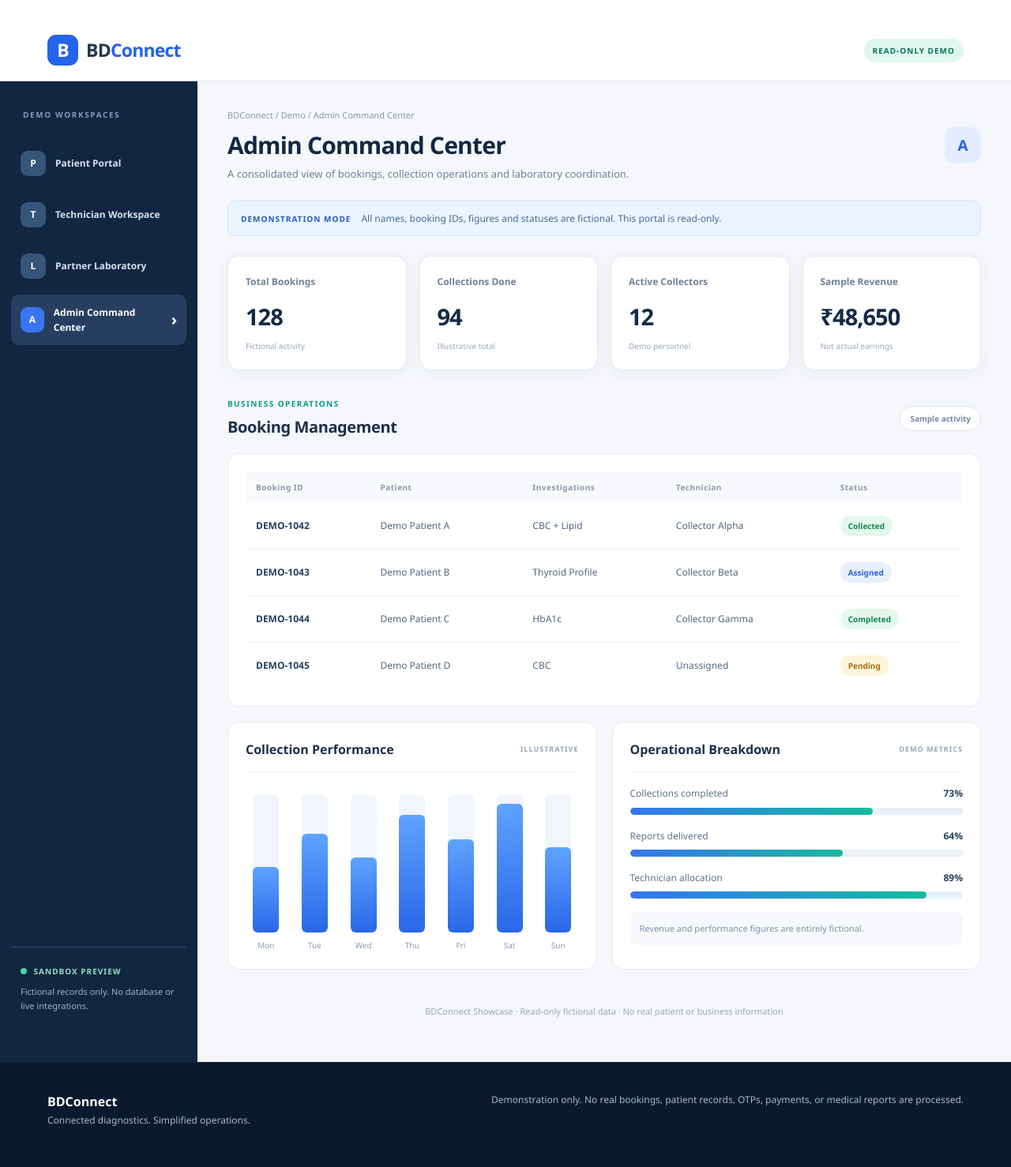
After one commit to mahan143-coder/BDConnect-Deploy, a Flask app: page /demo in a window 1280 px wide. The commit adds this page. Shown: the whole page at 79% size. Run offline with Flask 3, Linux system fonts and the light colour scheme.

Commit message:
Add four fictional-data BDConnect demo dashboards

```diff
--- a/app.py
+++ b/app.py
@@ -91,6 +91,10 @@ def preview(section):
 def health():
     return {"status": "ok", "mode": "read-only-showcase"}
 
+
+# BDConnect fictional-data portal previews
+from demo_portals import demo_bp
+app.register_blueprint(demo_bp)
 if __name__ == "__main__":
     app.run(
         host="127.0.0.1",
--- /dev/null
+++ b/static/demo_portal.css
@@ -0,0 +1,85 @@
+.dp-layout{display:grid;grid-template-columns:250px minmax(0,1fr);background:#f5f7fb;min-height:calc(100vh - 76px);font-family:"Segoe UI",Arial,sans-serif;color:#1e3049}
+.dp-layout *{box-sizing:border-box}
+.dp-sidebar{background:#112641;color:#d6e1f0;padding:30px 14px;display:flex;flex-direction:column;gap:7px}
+.dp-sidebar-title{font-size:10px;font-weight:800;letter-spacing:1.6px;color:#849bb9;padding:4px 15px 18px}
+.dp-nav-link{display:flex;align-items:center;gap:12px;padding:13px 12px;border-radius:10px;color:#d6e1f0;font-size:12px;font-weight:650;text-decoration:none}
+.dp-nav-link:hover,.dp-nav-link.selected{background:#263f61;color:#fff}
+.dp-nav-icon{display:grid;place-items:center;width:32px;height:32px;border-radius:9px;background:#355579;color:#fff;font-weight:800}
+.dp-nav-link.selected .dp-nav-icon{background:#3975ef}
+.dp-nav-arrow{margin-left:auto;font-size:20px}
+.dp-sidebar-bottom{margin-top:auto;border-top:1px solid #35506c;padding:22px 12px;font-size:10px;font-weight:800;letter-spacing:1px;color:#91e1c3}
+.dp-sidebar-bottom p{font-size:11px;line-height:1.7;color:#9fb1c8;font-weight:400;letter-spacing:0;margin:9px 0}
+.dp-live-dot{display:inline-block;width:8px;height:8px;border-radius:50%;background:#4bd3a4;margin-right:5px}
+.dp-main{padding:34px 38px 55px;min-width:0;max-width:1550px;width:100%}
+.dp-topline{display:flex;justify-content:space-between;align-items:center;gap:20px;margin-bottom:23px}
+.dp-breadcrumb{color:#8a99ad;font-size:11px;margin-bottom:12px}
+.dp-topline h1{font-size:30px;line-height:1.2;letter-spacing:-.8px;margin:0 0 8px;color:#122842}
+.dp-topline p{font-size:13px;color:#718199;margin:0}
+.dp-avatar{background:#e4edff;color:#2864df;width:46px;height:46px;border-radius:13px;display:grid;place-items:center;font-size:19px;font-weight:800;flex-shrink:0}
+.dp-alert{background:#ebf5ff;border:1px solid #cde2ff;border-radius:11px;padding:12px 16px;display:flex;align-items:center;gap:13px;margin-bottom:25px;font-size:12px;color:#476b9a}
+.dp-alert strong{color:#235cbb;font-size:10px;letter-spacing:1px;white-space:nowrap}
+.dp-metrics{display:grid;grid-template-columns:repeat(4,minmax(0,1fr));gap:16px;margin-bottom:34px}
+.dp-metric{background:white;border:1px solid #e5ebf3;border-radius:15px;padding:22px;box-shadow:0 4px 18px #193b6510}
+.dp-metric-label{font-size:12px;color:#708199;font-weight:600}
+.dp-metric-value{font-size:29px;font-weight:800;letter-spacing:-1px;color:#132a46;margin:12px 0 5px;white-space:nowrap}
+.dp-metric-foot{font-size:10px;color:#9ba8b8}
+.dp-section-head{display:flex;justify-content:space-between;align-items:center;gap:10px;margin-bottom:17px}
+.dp-kicker{font-size:10px;font-weight:800;letter-spacing:1.4px;color:#0c9a8c}
+.dp-section-head h2{font-size:20px;letter-spacing:-.4px;margin:6px 0 0}
+.dp-outline-tag{font-size:10px;font-weight:700;border:1px solid #dce5f0;border-radius:20px;padding:7px 12px;color:#77879d;background:white;white-space:nowrap}
+.dp-panel{background:white;border:1px solid #e5ebf3;border-radius:15px;padding:22px;margin-bottom:19px;min-width:0}
+.dp-panel-title{display:flex;justify-content:space-between;align-items:center;gap:10px;border-bottom:1px solid #edf1f7;padding-bottom:15px;margin-bottom:17px}
+.dp-panel-title h2{font-size:16px;margin:0}
+.dp-panel-title>span{font-size:9px;color:#98a7b9;font-weight:800;letter-spacing:1px}
+.dp-two-columns{display:grid;grid-template-columns:1fr 1fr;gap:19px}
+.dp-test-grid{display:grid;grid-template-columns:repeat(4,minmax(0,1fr));gap:15px;margin-bottom:22px}
+.dp-test-card{background:white;border:1px solid #e5ebf3;border-radius:15px;padding:19px;min-width:0}
+.dp-test-symbol{display:grid;place-items:center;width:35px;height:35px;background:#eaf3ff;border-radius:10px;color:#2865df;font-size:21px}
+.dp-category{font-size:10px;color:#0b9486;font-weight:700;margin:17px 0 7px}
+.dp-test-card h3{font-size:14px;min-height:44px;line-height:1.4;margin:0 0 16px}
+.dp-test-bottom{display:flex;justify-content:space-between;align-items:center;gap:7px}
+.dp-test-bottom strong{font-size:17px;color:#16365a}
+.dp-fake-button{font-size:10px;color:#6885aa;background:#eef4fc;padding:7px;border-radius:7px;white-space:nowrap}
+.dp-timeline{display:flex;flex-direction:column;gap:19px}
+.dp-timeline>div{display:flex;align-items:center;gap:13px}
+.dp-timeline b{width:34px;height:34px;border-radius:50%;background:#e9f1ff;color:#2667e4;display:grid;place-items:center;font-size:12px}
+.dp-timeline strong,.dp-timeline small{display:block}
+.dp-timeline strong{font-size:12px}
+.dp-timeline small{font-size:11px;color:#91a0b2}
+.dp-booking{display:flex;justify-content:space-between;align-items:center;gap:12px;padding:13px 0;border-bottom:1px solid #edf1f7}
+.dp-booking strong,.dp-booking small{display:block}
+.dp-booking strong{font-size:12px}
+.dp-booking small{font-size:11px;color:#8898ab;margin-top:4px}
+.dp-status{display:inline-block;border-radius:20px;padding:6px 10px;font-size:10px;font-weight:750;white-space:nowrap}
+.dp-status.green{background:#e3f8ed;color:#118454}
+.dp-status.blue{background:#e8f0ff;color:#2863d7}
+.dp-status.amber{background:#fff3db;color:#a36c0d}
+.dp-status.violet{background:#f0eaff;color:#7951c5}
+.dp-info{background:#f6f8fc;border-radius:9px;padding:12px;font-size:11px;color:#8292a6;margin-top:17px}
+.dp-table-scroll{overflow-x:auto}
+.dp-table{border-collapse:collapse;width:100%;font-size:12px;text-align:left;min-width:680px}
+.dp-table th{background:#f7f9fc;color:#8a99ad;font-size:10px;letter-spacing:.5px;font-weight:750;padding:13px}
+.dp-table td{padding:16px 13px;border-bottom:1px solid #edf1f7;color:#55677f}
+.dp-table td strong{color:#253e5e}
+.dp-table tr:last-child td{border-bottom:none}
+.dp-checklist{display:flex;flex-direction:column;gap:17px}
+.dp-checklist div{display:flex;gap:11px;font-size:12px;color:#526680}
+.dp-checklist span{color:#0e9d77;font-weight:800}
+.dp-track{display:flex;flex-direction:column;gap:19px}
+.dp-track>div{display:flex;align-items:center;gap:12px}
+.dp-track>div>span{width:12px;height:12px;background:#25b78b;border:3px solid #d5f6e9;border-radius:50%;flex-shrink:0}
+.dp-track strong{font-size:12px}
+.dp-track small{margin-left:auto;font-size:11px;color:#91a1b3}
+.dp-progress-label{display:flex;justify-content:space-between;font-size:12px;margin:17px 0 8px;color:#61738a}
+.dp-progress-label strong{color:#284363}
+.dp-progress{height:9px;background:#eaf0f7;border-radius:10px;overflow:hidden}
+.dp-progress span{display:block;height:100%;background:linear-gradient(90deg,#3775ee,#15bba0);border-radius:10px}
+.dp-chart{height:210px;display:flex;align-items:end;justify-content:space-around;gap:10px;padding-top:12px}
+.dp-chart-column{display:flex;flex-direction:column;align-items:center;gap:8px;height:100%;flex:1}
+.dp-bar-track{height:100%;width:100%;max-width:33px;display:flex;align-items:end;background:#f1f5fc;border-radius:6px;overflow:hidden}
+.dp-bar-track span{width:100%;background:linear-gradient(0deg,#2867e7,#5ea3ff);border-radius:6px}
+.dp-chart-column small{font-size:10px;color:#8d9cb0}
+.dp-bottom-note{text-align:center;color:#98a7b8;font-size:11px;margin-top:25px}
+@media(max-width:1150px){.dp-metrics,.dp-test-grid{grid-template-columns:repeat(2,minmax(0,1fr))}}
+@media(max-width:850px){.dp-layout{grid-template-columns:1fr}.dp-sidebar{padding:14px;display:flex;flex-direction:row;flex-wrap:wrap;gap:7px}.dp-sidebar-title,.dp-sidebar-bottom{display:none}.dp-nav-link{font-size:11px;padding:8px}.dp-nav-icon{width:25px;height:25px}.dp-main{padding:25px 18px}}
+@media(max-width:600px){.dp-metrics,.dp-two-columns,.dp-test-grid{grid-template-columns:1fr}.dp-metric{padding:16px}.dp-topline h1{font-size:25px}.dp-alert{flex-direction:column;align-items:flex-start}.dp-panel{padding:15px}.dp-nav-link{flex:1 1 42%}.dp-section-head h2{font-size:18px}}
--- /dev/null
+++ b/templates/demo_portal.html
@@ -0,0 +1,232 @@
+{% extends "base.html" %}
+{% block title %}{{ portal.title }} | BDConnect Demo{% endblock %}
+{% block content %}
+<link rel="stylesheet" href="{{ url_for('static', filename='demo_portal.css') }}">
+
+<div class="dp-layout">
+    <aside class="dp-sidebar">
+        <div class="dp-sidebar-title">DEMO WORKSPACES</div>
+        {% for key, info in portals.items() %}
+        <a class="dp-nav-link {% if role == key %}selected{% endif %}"
+           href="{{ url_for('demo.demo_portal', role=key) }}">
+            <span class="dp-nav-icon">{{ info.icon }}</span>
+            <span>{{ info.title }}</span>
+            {% if role == key %}<span class="dp-nav-arrow">›</span>{% endif %}
+        </a>
+        {% endfor %}
+        <div class="dp-sidebar-bottom">
+            <span class="dp-live-dot"></span> SANDBOX PREVIEW
+            <p>Fictional records only. No database or live integrations.</p>
+        </div>
+    </aside>
+
+    <div class="dp-main">
+        <div class="dp-topline">
+            <div>
+                <div class="dp-breadcrumb">BDConnect / Demo / {{ portal.title }}</div>
+                <h1>{{ portal.title }}</h1>
+                <p>{{ portal.subtitle }}</p>
+            </div>
+            <div class="dp-avatar">{{ portal.icon }}</div>
+        </div>
+
+        <div class="dp-alert">
+            <strong>DEMONSTRATION MODE</strong>
+            <span>All names, booking IDs, figures and statuses are fictional. This portal is read-only.</span>
+        </div>
+
+        <div class="dp-metrics">
+            {% for label, value, description in portal.metrics %}
+            <div class="dp-metric">
+                <div class="dp-metric-label">{{ label }}</div>
+                <div class="dp-metric-value">{{ value }}</div>
+                <div class="dp-metric-foot">{{ description }}</div>
+            </div>
+            {% endfor %}
+        </div>
+
+        {% if role == "patient" %}
+        <div class="dp-section-head">
+            <div><span class="dp-kicker">PATIENT EXPERIENCE</span><h2>Explore Diagnostic Tests</h2></div>
+            <span class="dp-outline-tag">Sample prices</span>
+        </div>
+        <div class="dp-test-grid">
+            {% for test in tests %}
+            <div class="dp-test-card">
+                <div class="dp-test-symbol">✚</div>
+                <div class="dp-category">{{ test.category }}</div>
+                <h3>{{ test.name }}</h3>
+                <div class="dp-test-bottom">
+                    <strong>₹{{ test.price }}</strong>
+                    <span class="dp-fake-button">Preview only</span>
+                </div>
+            </div>
+            {% endfor %}
+        </div>
+        <div class="dp-two-columns">
+            <section class="dp-panel">
+                <div class="dp-panel-title"><h2>Booking Journey</h2><span>DEMO FLOW</span></div>
+                <div class="dp-timeline">
+                    <div><b>1</b><span><strong>Select Tests</strong><small>Choose investigations</small></span></div>
+                    <div><b>2</b><span><strong>Collection Details</strong><small>Choose a fictional appointment</small></span></div>
+                    <div><b>3</b><span><strong>Technician Assigned</strong><small>Sample allocation stage</small></span></div>
+                    <div><b>4</b><span><strong>Digital Report</strong><small>Preview final milestone</small></span></div>
+                </div>
+            </section>
+            <section class="dp-panel">
+                <div class="dp-panel-title"><h2>Recent Bookings</h2><span>FICTIONAL</span></div>
+                {% for booking in bookings %}
+                <div class="dp-booking">
+                    <div><strong>{{ booking.id }}</strong><small>{{ booking.tests }}</small></div>
+                    <span class="dp-status {{ booking.tone }}">{{ booking.status }}</span>
+                </div>
+                {% endfor %}
+                <div class="dp-info">Report downloads, OTP and booking submission are not enabled.</div>
+            </section>
+        </div>
+
+        {% elif role == "technician" %}
+        <div class="dp-section-head">
+            <div><span class="dp-kicker">FIELD OPERATIONS</span><h2>Today's Sample Assignments</h2></div>
+            <span class="dp-outline-tag">Sample schedule</span>
+        </div>
+        <section class="dp-panel">
+            <div class="dp-table-scroll">
+                <table class="dp-table">
+                    <thead><tr><th>Booking</th><th>Patient</th><th>Zone</th><th>Time</th><th>Tests</th><th>Status</th></tr></thead>
+                    <tbody>
+                    {% for job in jobs %}
+                    <tr>
+                        <td><strong>{{ job.id }}</strong></td>
+                        <td>{{ job.patient }}</td>
+                        <td>{{ job.location }}</td>
+                        <td>{{ job.time }}</td>
+                        <td>{{ job.tests }}</td>
+                        <td><span class="dp-status {{ job.tone }}">{{ job.status }}</span></td>
+                    </tr>
+                    {% endfor %}
+                    </tbody>
+                </table>
+            </div>
+        </section>
+        <div class="dp-two-columns">
+            <section class="dp-panel">
+                <div class="dp-panel-title"><h2>Collection Checklist</h2><span>ILLUSTRATIVE</span></div>
+                <div class="dp-checklist">
+                    <div><span>✓</span> Review collection assignment</div>
+                    <div><span>✓</span> Verify specimen requirements</div>
+                    <div><span>✓</span> Follow patient identification protocol</div>
+                    <div><span>✓</span> Label and package specimens</div>
+                    <div><span>✓</span> Arrange partner laboratory handover</div>
+                </div>
+            </section>
+            <section class="dp-panel">
+                <div class="dp-panel-title"><h2>Collection Tracking</h2><span>SAMPLE RECORD</span></div>
+                <div class="dp-track">
+                    <div><span></span><strong>Assignment received</strong><small>08:00 AM</small></div>
+                    <div><span></span><strong>Collector dispatched</strong><small>08:15 AM</small></div>
+                    <div><span></span><strong>Sample collected</strong><small>08:40 AM</small></div>
+                    <div><span></span><strong>Laboratory handover</strong><small>09:20 AM</small></div>
+                </div>
+            </section>
+        </div>
+
+        {% elif role == "lab" %}
+        <div class="dp-section-head">
+            <div><span class="dp-kicker">LABORATORY OPERATIONS</span><h2>Specimen Processing Queue</h2></div>
+            <span class="dp-outline-tag">Sample accession data</span>
+        </div>
+        <section class="dp-panel">
+            <div class="dp-table-scroll">
+                <table class="dp-table">
+                    <thead><tr><th>Specimen ID</th><th>Booking</th><th>Sample Type</th><th>Investigation</th><th>Processing Status</th></tr></thead>
+                    <tbody>
+                    {% for sample in samples %}
+                    <tr>
+                        <td><strong>{{ sample.id }}</strong></td>
+                        <td>{{ sample.booking }}</td>
+                        <td>{{ sample.sample }}</td>
+                        <td>{{ sample.test }}</td>
+                        <td><span class="dp-status {{ sample.tone }}">{{ sample.status }}</span></td>
+                    </tr>
+                    {% endfor %}
+                    </tbody>
+                </table>
+            </div>
+        </section>
+        <div class="dp-two-columns">
+            <section class="dp-panel">
+                <div class="dp-panel-title"><h2>Processing Stages</h2><span>WORKFLOW PREVIEW</span></div>
+                <div class="dp-timeline">
+                    <div><b>1</b><span><strong>Specimen Receipt</strong><small>Check received samples</small></span></div>
+                    <div><b>2</b><span><strong>Accessioning</strong><small>Confirm identifiers and tests</small></span></div>
+                    <div><b>3</b><span><strong>Analysis</strong><small>Laboratory processing</small></span></div>
+                    <div><b>4</b><span><strong>Verification</strong><small>Authorized result review</small></span></div>
+                </div>
+            </section>
+            <section class="dp-panel">
+                <div class="dp-panel-title"><h2>Quality Overview</h2><span>FICTIONAL</span></div>
+                <div class="dp-progress-label"><span>Samples processed</span><strong>72%</strong></div>
+                <div class="dp-progress"><span style="width:72%"></span></div>
+                <div class="dp-progress-label"><span>Reports verified</span><strong>58%</strong></div>
+                <div class="dp-progress"><span style="width:58%"></span></div>
+                <div class="dp-progress-label"><span>Handover completed</span><strong>91%</strong></div>
+                <div class="dp-progress"><span style="width:91%"></span></div>
+                <div class="dp-info">No real test results or report files are accessible.</div>
+            </section>
+        </div>
+
+        {% elif role == "admin" %}
+        <div class="dp-section-head">
+            <div><span class="dp-kicker">BUSINESS OPERATIONS</span><h2>Booking Management</h2></div>
+            <span class="dp-outline-tag">Sample activity</span>
+        </div>
+        <section class="dp-panel">
+            <div class="dp-table-scroll">
+                <table class="dp-table">
+                    <thead><tr><th>Booking ID</th><th>Patient</th><th>Investigations</th><th>Technician</th><th>Status</th></tr></thead>
+                    <tbody>
+                    {% for booking in admin_bookings %}
+                    <tr>
+                        <td><strong>{{ booking.id }}</strong></td>
+                        <td>{{ booking.patient }}</td>
+                        <td>{{ booking.tests }}</td>
+                        <td>{{ booking.technician }}</td>
+                        <td><span class="dp-status {{ booking.tone }}">{{ booking.status }}</span></td>
+                    </tr>
+                    {% endfor %}
+                    </tbody>
+                </table>
+            </div>
+        </section>
+        <div class="dp-two-columns">
+            <section class="dp-panel">
+                <div class="dp-panel-title"><h2>Collection Performance</h2><span>ILLUSTRATIVE</span></div>
+                <div class="dp-chart">
+                    {% for day, value in [("Mon",48),("Tue",72),("Wed",55),("Thu",86),("Fri",68),("Sat",94),("Sun",62)] %}
+                    <div class="dp-chart-column">
+                        <div class="dp-bar-track"><span style="height:{{ value }}%"></span></div>
+                        <small>{{ day }}</small>
+                    </div>
+                    {% endfor %}
+                </div>
+            </section>
+            <section class="dp-panel">
+                <div class="dp-panel-title"><h2>Operational Breakdown</h2><span>DEMO METRICS</span></div>
+                <div class="dp-progress-label"><span>Collections completed</span><strong>73%</strong></div>
+                <div class="dp-progress"><span style="width:73%"></span></div>
+                <div class="dp-progress-label"><span>Reports delivered</span><strong>64%</strong></div>
+                <div class="dp-progress"><span style="width:64%"></span></div>
+                <div class="dp-progress-label"><span>Technician allocation</span><strong>89%</strong></div>
+                <div class="dp-progress"><span style="width:89%"></span></div>
+                <div class="dp-info">Revenue and performance figures are entirely fictional.</div>
+            </section>
+        </div>
+        {% endif %}
+
+        <div class="dp-bottom-note">
+            BDConnect Showcase · Read-only fictional data · No real patient or business information
+        </div>
+    </div>
+</div>
+{% endblock %}
```
Also changed, not shown: demo_portals.py (added, +114 -0 lines), templates/home.html (+13 -0 lines).
